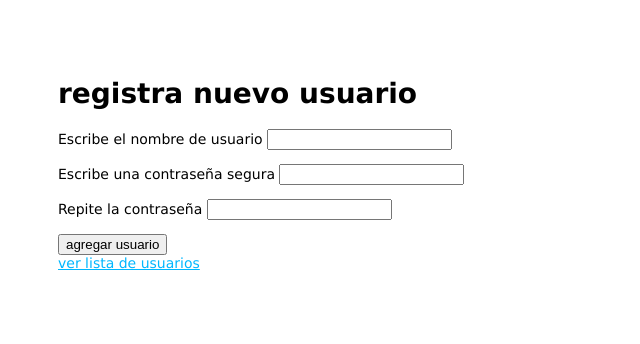
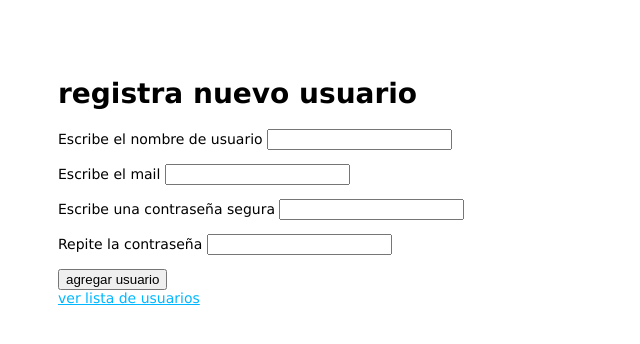
Before and after one commit to omar-nav/generadorDeTickets, a Node server app: page /addUser in a window 1280 px wide. Shown: the top 344 px of the page, without its empty margins (0-640 px from the left). Run offline with Node 20, Linux system fonts and the light colour scheme; some libraries are stand-ins or nearby versions.

Commit message:
update add user form

```diff
--- a/views/auth/addUser.hbs
+++ b/views/auth/addUser.hbs
@@ -3,6 +3,10 @@
   <p>
     <label for="username">Escribe el nombre de usuario</label>
     <input type="text" name="username" id="username" value="{{userinput.username}}">
+  </p>
+  <p>
+    <label for="email">Escribe el mail</label>
+    <input type="email" name="email" id="email" value="{{userinput.email}}">
   </p>
   <p>
     <label for="password">Escribe una contraseña segura</label>
```
